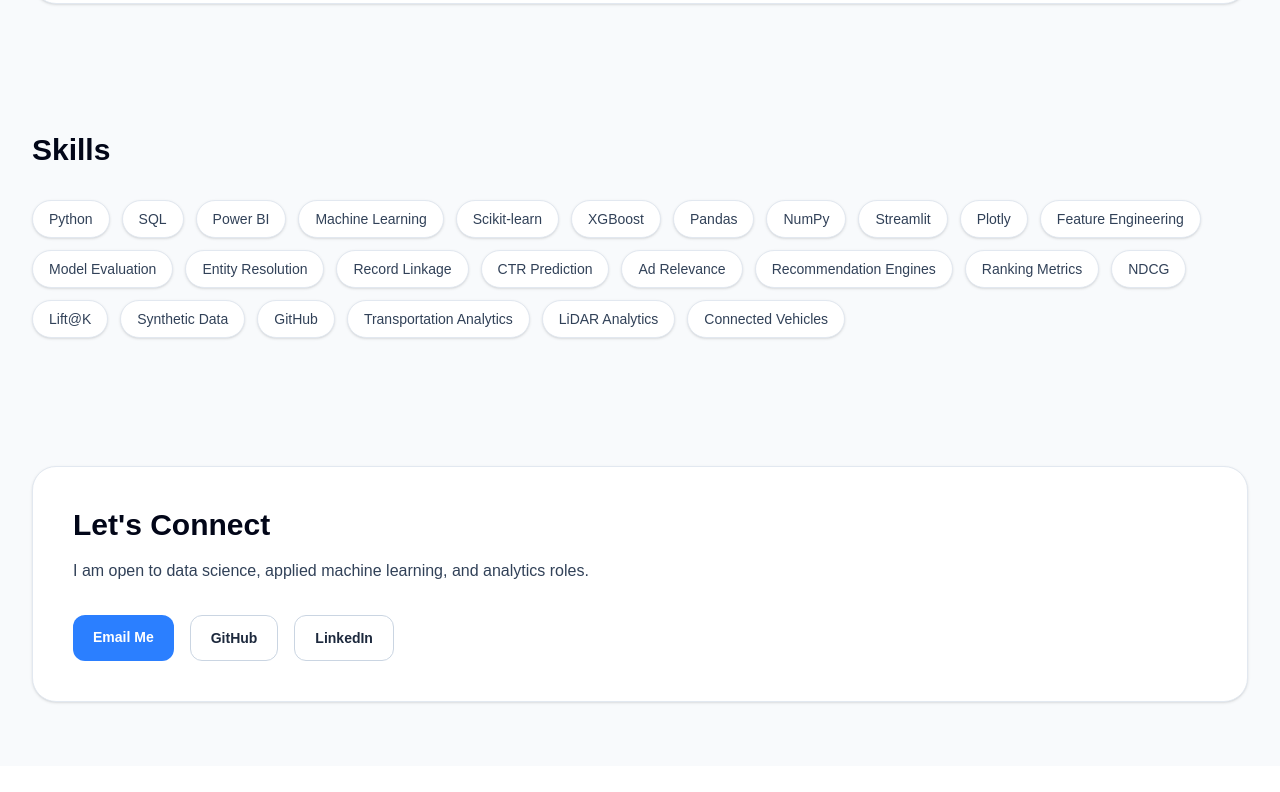
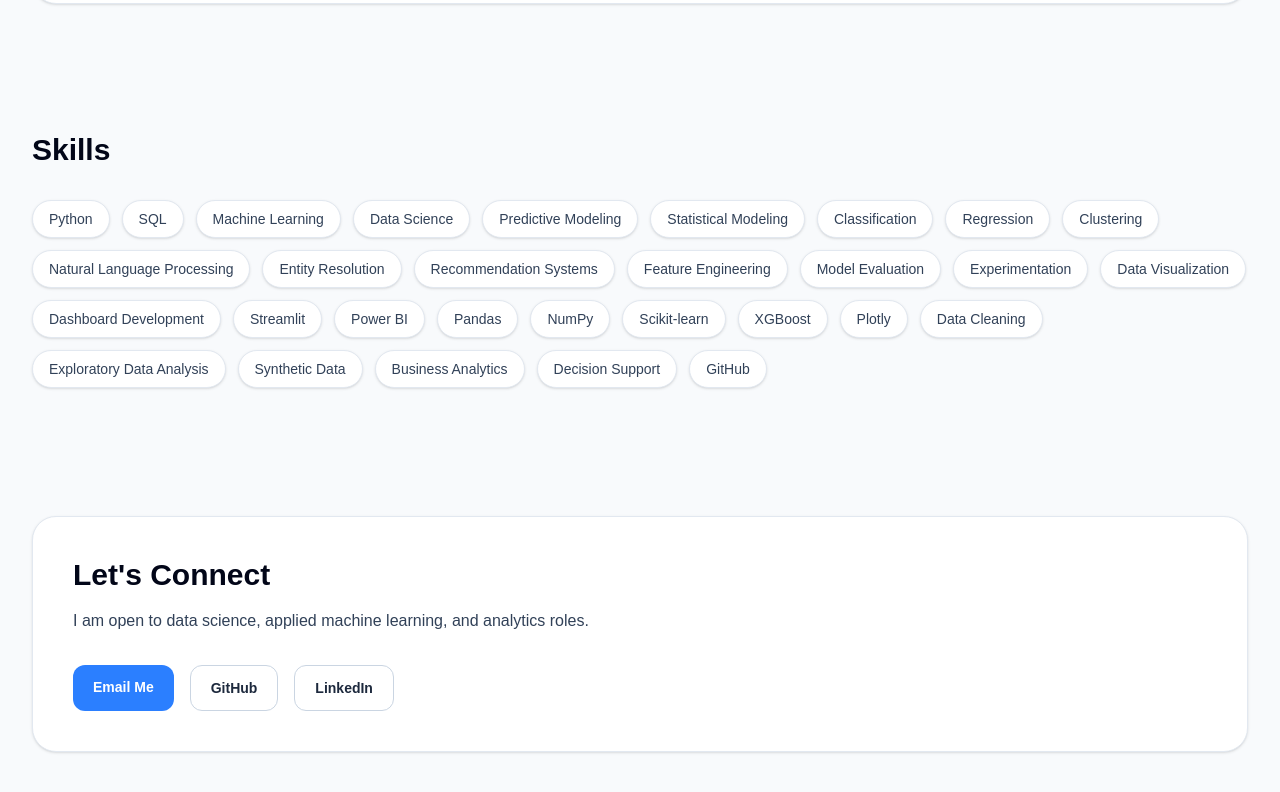
Before and after one commit to EhsanMehryaar/ehsan-portfolio, a Next.js app: page / in a window 1280 px wide. Shown: the part 2179-2971 px from the top of the page. Before the commit the page ends 2945 px from the top, so only its background shows below. Built offline with nearby package versions, Linux system fonts and the light colour scheme.

Commit message:
updated the skills section

```diff
--- a/app/page.tsx
+++ b/app/page.tsx
@@ -79,29 +79,34 @@
           {[
             "Python",
             "SQL",
+            "Machine Learning",
+            "Data Science",
+            "Predictive Modeling",
+            "Statistical Modeling",
+            "Classification",
+            "Regression",
+            "Clustering",
+            "Natural Language Processing",
+            "Entity Resolution",
+            "Recommendation Systems",
+            "Feature Engineering",
+            "Model Evaluation",
+            "Experimentation",
+            "Data Visualization",
+            "Dashboard Development",
+            "Streamlit",
             "Power BI",
-            "Machine Learning",
+            "Pandas",
+            "NumPy",
             "Scikit-learn",
             "XGBoost",
-            "Pandas",
-            "NumPy",
-            "Streamlit",
             "Plotly",
-            "Feature Engineering",
-            "Model Evaluation",
-            "Entity Resolution",
-            "Record Linkage",
-            "CTR Prediction",
-            "Ad Relevance",
-            "Recommendation Engines",
-            "Ranking Metrics",
-            "NDCG",
-            "Lift@K",
+            "Data Cleaning",
+            "Exploratory Data Analysis",
             "Synthetic Data",
+            "Business Analytics",
+            "Decision Support",
             "GitHub",
-            "Transportation Analytics",
-            "LiDAR Analytics",
-            "Connected Vehicles",
           ].map((skill) => (
             <span
               key={skill}
```
